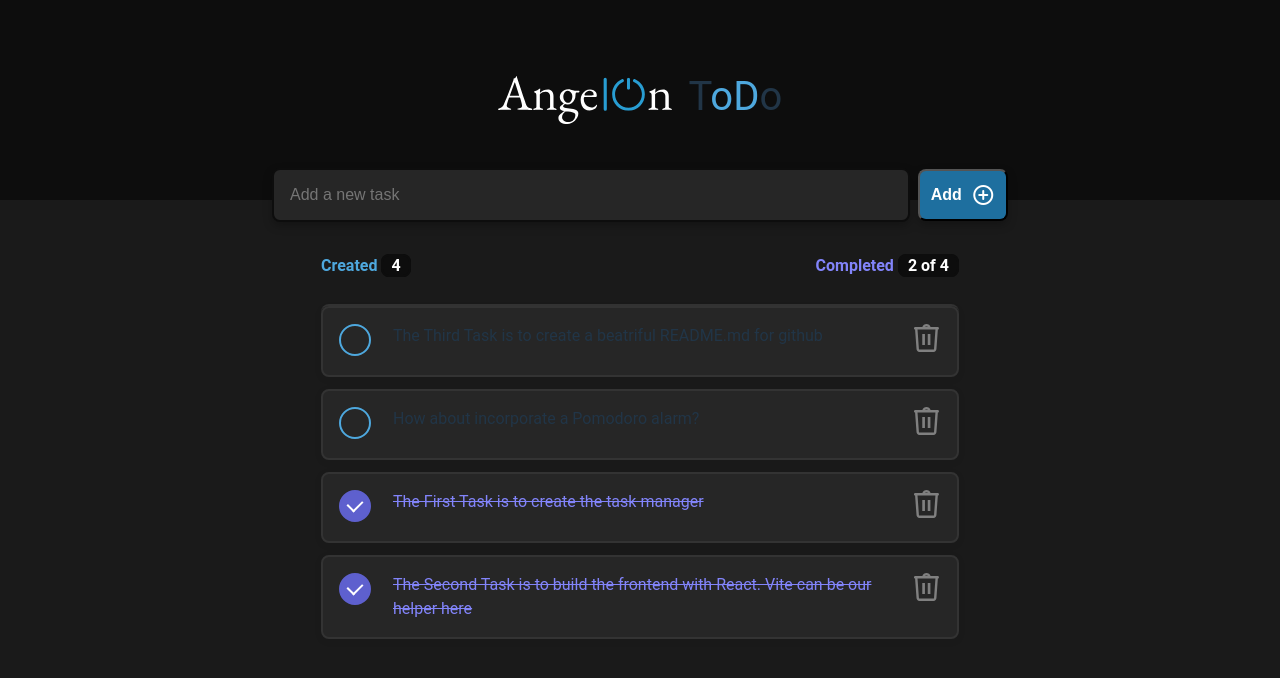
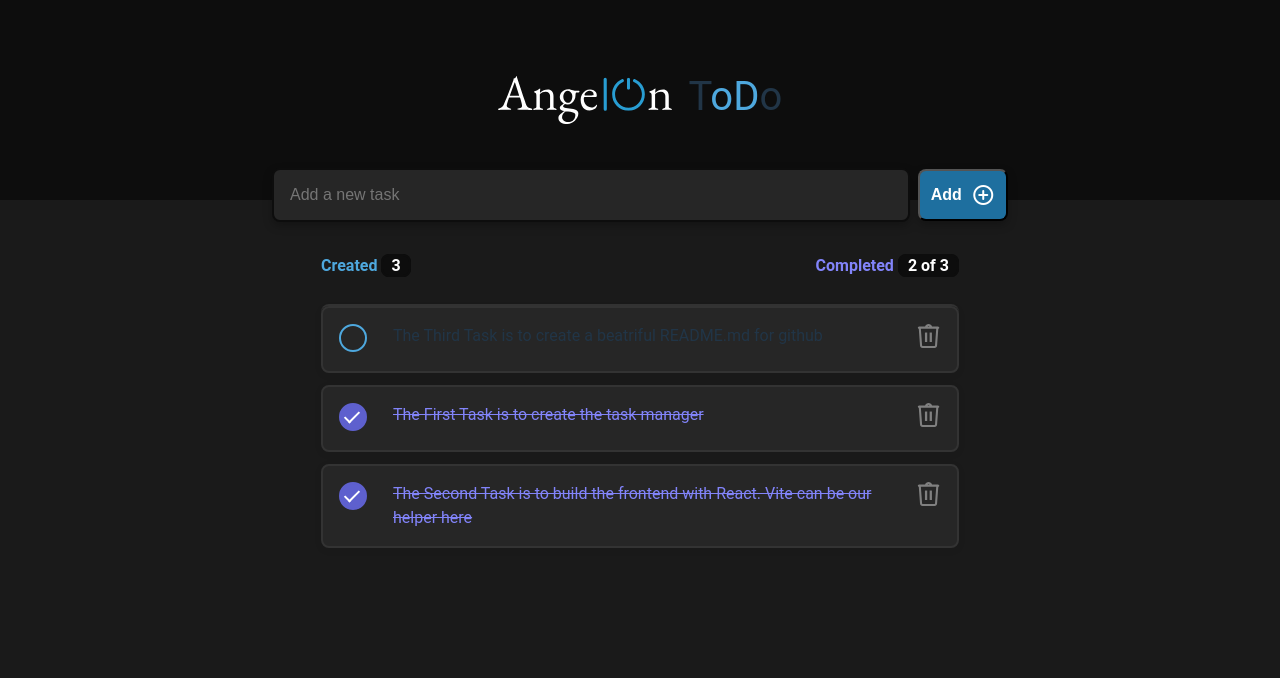
Before and after one commit to gleidsonlm/angelon-todo, a React (Vite) app: page / in a window 1280 px wide. Shown: the top 678 px of the page. Built offline with nearby package versions, Linux system fonts and the light colour scheme.

Commit message:
add: styled input to edit task title

```diff
--- a/package.json
+++ b/package.json
@@ -1,7 +1,7 @@
 {
   "name": "todo-frontend",
   "private": true,
-  "version": "0.0.0",
+  "version": "0.1.0",
   "type": "module",
   "scripts": {
     "dev": "vite",
--- a/src/components/ListTask.tsx
+++ b/src/components/ListTask.tsx
@@ -91,7 +91,7 @@ function Task({ task, onChange, onDelete }:ITaskFunction) {
         e.preventDefault();
         setIsEditing(false)
       }}>
-        <input
+        <input className={styles.EditTaskInput}
           placeholder='Add new Task'
           value={task.title}
           onChange={e => {
@@ -132,7 +132,7 @@ function Task({ task, onChange, onDelete }:ITaskFunction) {
         <label className={styles.taskTitleLabel}>
           {
             task.completed?
-              <strike className={styles.taskTitleCompleted}>{taskContent}</strike>
+              <s className={styles.taskTitleCompleted}>{taskContent}</s>
             :
               <strong>{taskContent}</strong>
           }
--- a/src/components/Task.module.css
+++ b/src/components/Task.module.css
@@ -26,7 +26,7 @@
     gap: 0.5rem;
     width: 39.875rem;
     height: 3.375rem;
-    background: var(--gray-500);
+    background-color: var(--gray-500);
     border: 2px solid var(--gray-700);
     border-radius: var(--radius);
     font-size: 1rem;
@@ -34,6 +34,7 @@
 .createTaskFormInput:hover,
 .createTaskFormInput:focus {
     border: 2px solid var(--blue);
+    background-color: var(--gray-700);
 }
 
 .createTaskFormButton {
@@ -43,7 +44,7 @@
     justify-content: space-around;
     width: 5.625rem;
     height: 3.25rem;
-    background: var(--blue-dark);
+    background-color: var(--blue-dark);
     border-radius: 0.5rem;
     font-size: 1rem;
     font-weight: bold;
@@ -51,7 +52,7 @@
 }
 .createTaskFormButton:hover,
 .createTaskFormButton:focus {
-    background: var(--blue);
+    background-color: var(--blue);
 }
 
 .wrapper {
@@ -85,7 +86,7 @@
 
 .taskListInfoCount {
     color: white;
-    background: var(--gray-700);
+    background-color: var(--gray-700);
     border: 2px solid var(--gray-700);
     border-radius: var(--radius);
     padding: 0 0.5rem;
@@ -112,7 +113,7 @@ div.taskListEmpty img {
 
 .taskListTasks li {
   display: flex;
-  background: var(--gray-500);
+  background-color: var(--gray-500);
   border: 2px solid var(--gray-400);
   box-shadow: 0px 2px 0.5rem rgba(0, 0, 0, 0.06);
   border-radius: 0.5rem;
@@ -151,6 +152,18 @@ div.taskListEmpty img {
 
 }
 
+.EditTaskInput {
+  box-sizing: border-box;
+  padding: 0.5rem;
+  gap: 0.5rem;
+  width: 100%;
+  background-color: var(--gray-700);
+  border: 2px solid var(--blue);
+  border-radius: var(--radius);
+  font-size: 1rem;
+
+}
+
 /* Hide browser default checkbox */
 .taskCompleteContainer input {
   position: absolute;
@@ -164,8 +177,8 @@ div.taskListEmpty img {
   position: absolute;
   top: 0;
   left: 0;
-  height: 1.75rem;
-  width: 1.75rem;
+  height: 1.5rem;
+  width: 1.5rem;
   background-color: transparent;
   border: 2px solid var(--blue);
   border-radius: 50%;
@@ -210,10 +223,10 @@ div.taskListEmpty img {
 
 /* Custom checkmark is a tipped square background */
 .taskCompleteContainer .taskCompleteCheckmark:after {
-  left: 0.55rem;
-  top: 0.3rem;
-  width: 0.5rem;
-  height: 0.75rem;
+  left: 0.45rem;
+  top: 0.2rem;
+  width: 0.4rem;
+  height: 0.8rem;
   border: solid white;
   border-width: 0 2px 2px 0;
   -webkit-transform: rotate(45deg);
@@ -226,27 +239,21 @@ div.taskListEmpty img {
   position: absolute;
   opacity: 0;
   cursor: pointer;
-  height: 1.75rem;
-  width: 1.75rem;
+  height: 1.5rem;
+  width: 1.5rem;
 }
 
 /* Custom button is an gray icon */
 .taskDeleteIcon {
   content: url('/trashbin.svg');
-  height: 1.75rem;
-  width: 1.75rem;
+  height: 1.5rem;
+  width: 1.5rem;
 }
 /* On mouse-over, icon is red with gray-light background */
 .taskDeleteContainer:hover button ~ .taskDeleteIcon {
   background-color: var(--gray-400);
   content: url('/trash.svg');
-  height: 1.75rem;
-  width: 1.75rem;
+  height: 1.5rem;
+  width: 1.5rem;
   transition: background-color 200ms ease-out 100ms
 }
-
-
-.taskListTasks li ~ .taskTitleCompleted
-{
-  transform: translateY(5rem);
-}
--- a/src/components/Task.tsx
+++ b/src/components/Task.tsx
@@ -100,10 +100,5 @@ const seedTasks:Array<ITask> = [
     id: uuid(),
     title: "The Third Task is to create a beatriful README.md for github",
     completed: false,
-  },
-  {
-    id: uuid(),
-    title: "How about incorporate a Pomodoro alarm?",
-    completed: false,
   }
 ];
```
